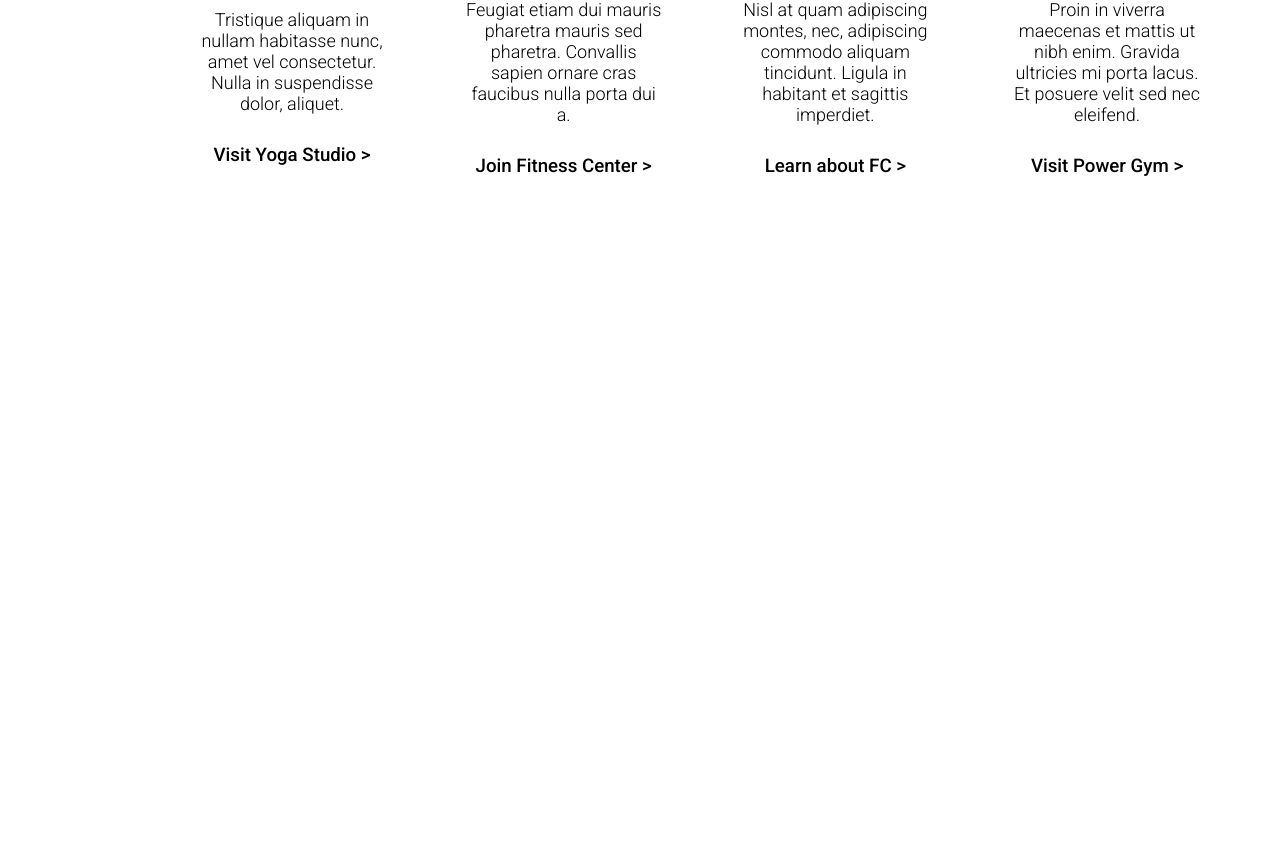
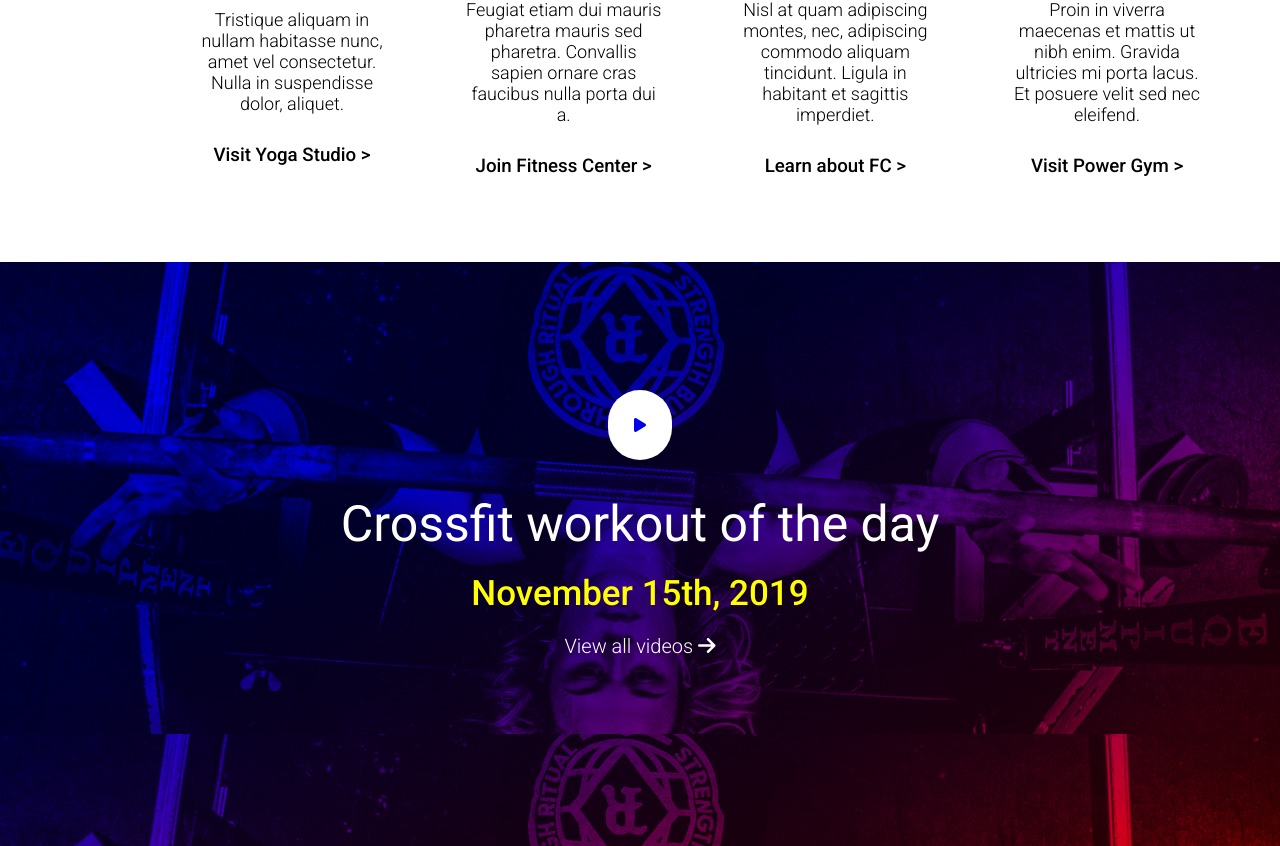
Before and after one commit to DavideTarantino/proj-html-vuejs, a Vue app in the folder format-vue/: page / in a window 1280 px wide. Shown: the part 5457-6303 px from the top of the page. Before the commit the page ends 5719 px from the top, so only its background shows below. Built offline with nearby package versions, Linux system fonts and the light colour scheme.

Commit message:
inserimento della nona sezione

```diff
--- a/format-vue/src/App.vue
+++ b/format-vue/src/App.vue
@@ -8,6 +8,7 @@
     import SectionSix from './Components/Main/SectionSix.vue'
     import SectionSeven from './Components/Main/SectionSeven.vue'
     import SectionEight from './Components/Main/SectionEight.vue'
+    import SectionNine from './Components/Main/SectionNine.vue'
 
     export default {
         components:{
@@ -19,7 +20,8 @@
             SectionFive,
             SectionSix,
             SectionSeven,
-            SectionEight
+            SectionEight,
+            SectionNine
         },
         data(){
             return{}
@@ -40,6 +42,7 @@
         <SectionSix/>
         <SectionSeven/>
         <SectionEight/>
+        <SectionNine/>
     </main>
 </template>
 
--- /dev/null
+++ b/format-vue/src/Components/Main/SectionNine.vue
@@ -0,0 +1,64 @@
+<script>
+    export default {
+        name: 'SectionNine',
+        data(){
+            return{}
+        }
+    }
+</script>
+
+<template>
+    <main>
+        <div>
+            <a href="#"><i class="fa-solid fa-play"></i></a>
+            <h1>Crossfit workout of the day</h1>
+            <h2>November 15th, 2019</h2>
+            <p>View all videos <i class="fa-solid fa-arrow-right"></i></p>
+        </div>
+    </main>
+</template>
+
+<style lang="scss" scoped>
+@use '../../Styles/partials/mixins' as*;
+
+    main{
+        background-blend-mode: multiply;
+        background-image: linear-gradient(151deg, blue 35%,red 100%), url(../../../public/Imgaes/banner14-2x.jpg);
+        height: 73vh;
+        background-size: contain;
+
+        div{
+            color: white;
+            display: flex;
+            flex-direction: column;
+            align-items: center;
+            justify-content: center;
+            padding-top: 10%;
+
+            a{
+                background-color: white;
+                padding: 2%;
+                border-radius: 50px;
+                margin-bottom: 35px;
+            }
+
+            h1{
+                font-size: 50px;
+                font-weight: 400;
+            }
+
+            h2{
+                color: yellow;
+                font-size: 35px;
+                margin-top: 20px;
+            }
+
+            p{
+                margin-top: 20px;
+                font-size: 20px;
+                font-weight: 300;
+                cursor: pointer;
+            }
+        }
+    }
+</style>
```
Also changed, not shown: format-vue/public/Imgaes/banner14-2x.jpg (added).
